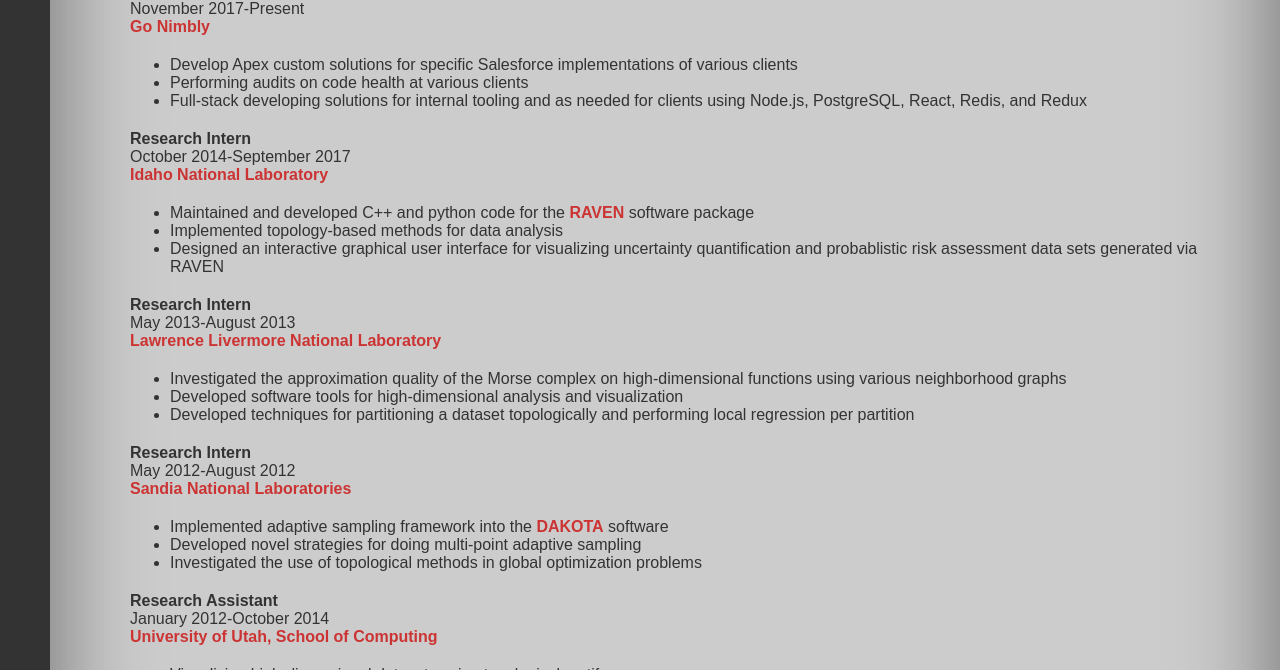
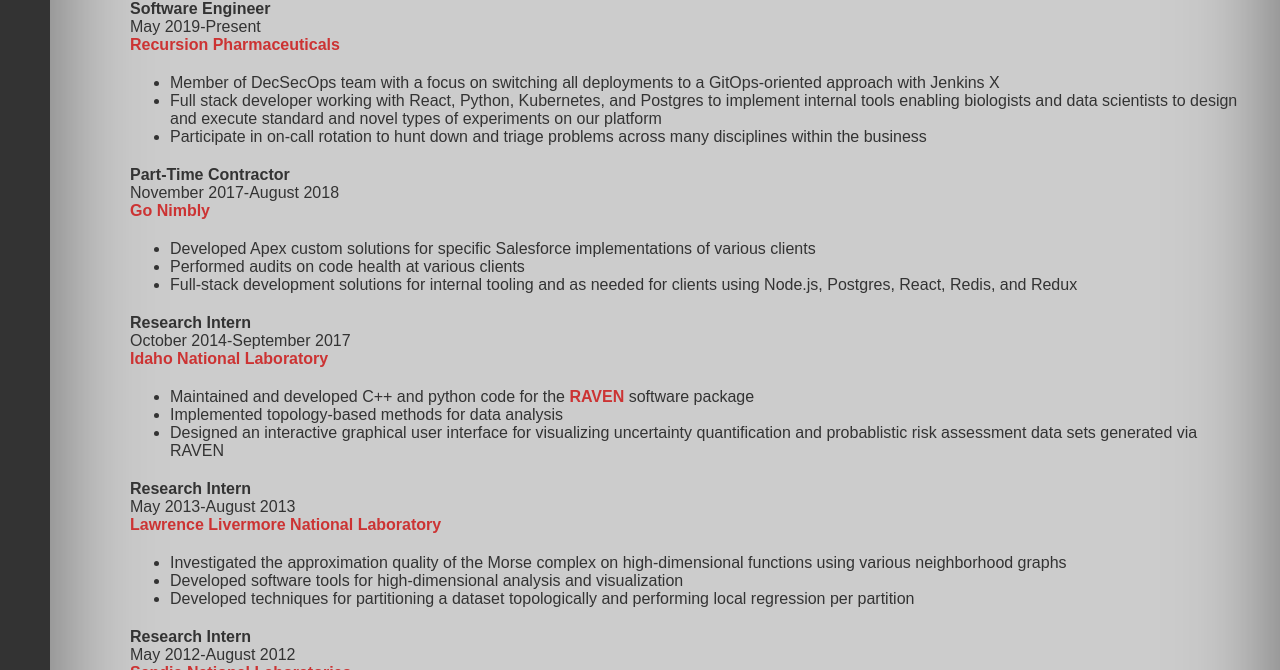
Before and after one commit to maljovec/maljovec.github.io, a plain HTML site: page cv.html in a window 1280 px wide. Shown: the part 594-1264 px from the top of the page. Drawn offline with nearby package versions, Linux system fonts and the light colour scheme.

Commit message:
Update CV to include Recursion

```diff
--- a/cv.html
+++ b/cv.html
@@ -34,9 +34,10 @@
         </div>
         <div id="site-body">
           <h1 class="title">Education</h1>
-          <p class="content"><b>Graduate Student, School of Computing Graphics and Visualization Track</b><br />
+          <p class="content"><b>Doctor of Philosophy, Computing <br />
+             School of Computing, Graphics and Visualization Track</b><br />
              University of Utah, Salt Lake City, UT<br />
-             Expected Graduation: Spring 2018<br />
+             December 2019<br />
              GPA: 4.0<br />
           </p>
 
@@ -59,15 +60,29 @@
 
           <h1 class="title">Work History</h1>
 
+          <p class="content"><b>Software Engineer</b><br />
+            May 2019-Present<br />
+            <a href="https://www.recursionpharma.com">Recursion Pharmaceuticals</a><br />
+         </p>
+            <ul class="content">
+             <li>Member of DecSecOps team with a focus on switching all
+                 deployments to a GitOps-oriented approach with Jenkins X</li>
+             <li>Full stack developer working with React, Python, Kubernetes,
+                 and Postgres to implement internal tools enabling biologists
+                 and data scientists to design and execute standard and novel
+                 types of experiments on our platform</li>
+              <li>Participate in on-call rotation to hunt down and triage
+                  problems across many disciplines within the business </li>
+            </ul>
+
           <p class="content"><b>Part-Time Contractor</b><br />
-             November 2017-Present<br />
+             November 2017-August 2018<br />
              <a href="https://gonimbly.com">Go Nimbly</a><br />
           </p>
              <ul class="content">
-              <li>Develop Apex custom solutions for specific Salesforce implementations of various clients</li>
-              <li>Performing audits on code health at various clients</li>
-              <li>Full-stack developing solutions for internal tooling and as needed for clients using Node.js, PostgreSQL, React, Redis, and Redux</li>
-              <!-- <li>Consulting with CTO on expanding company's offerings to include data mining and un/supervised learning capabilities for clients</li> -->
+              <li>Developed Apex custom solutions for specific Salesforce implementations of various clients</li>
+              <li>Performed audits on code health at various clients</li>
+              <li>Full-stack development solutions for internal tooling and as needed for clients using Node.js, Postgres, React, Redis, and Redux</li>
              </ul>
           <p class="content"><b>Research Intern</b><br />
              October 2014-September 2017<br />
```
